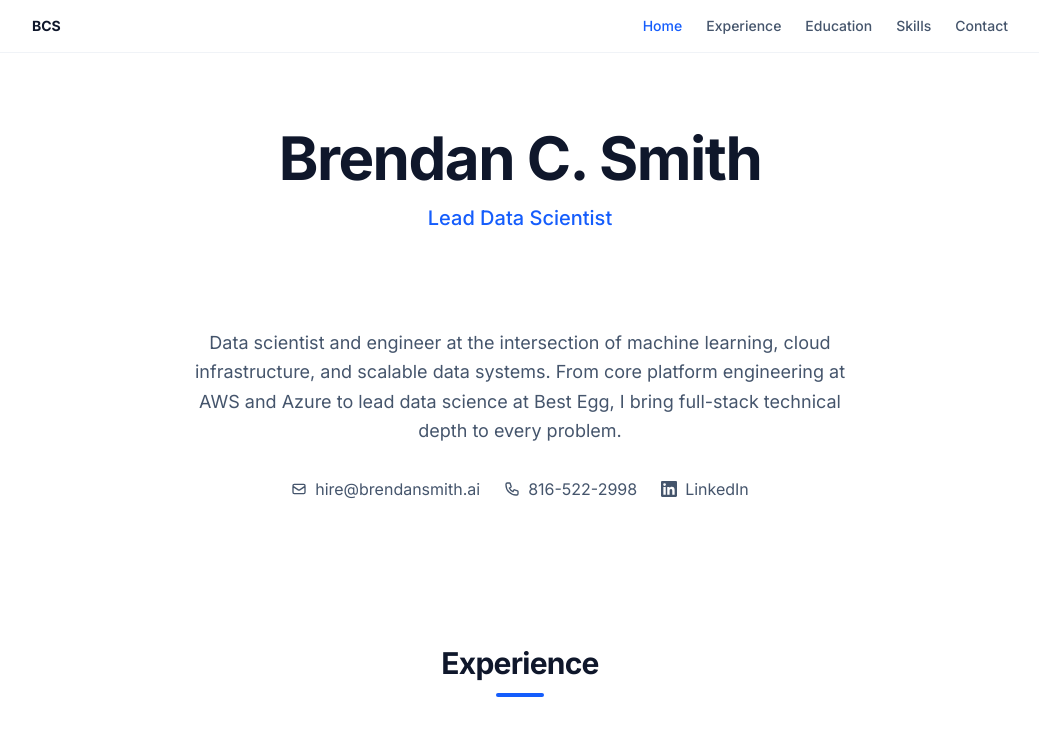
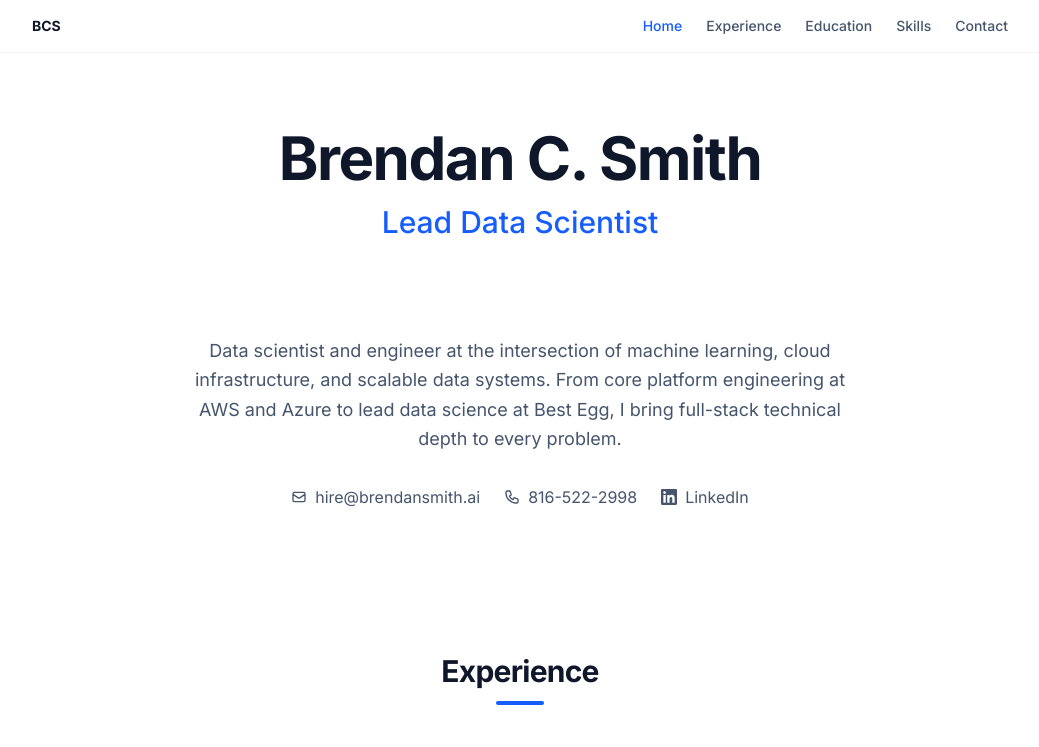
Before and after one commit to brendancsmith/portfolio, a Next.js app: page / in a window 1280 px wide. Shown: the top 747 px of the page, without its empty margins (120-1159 px from the left). Built offline with nearby package versions, Linux system fonts and the light colour scheme.

Commit message:
Increase title font size in hero section

```diff
--- a/components/sections/Hero.tsx
+++ b/components/sections/Hero.tsx
@@ -17,7 +17,7 @@ export default function Hero() {
       </FadeInOnScroll>
 
       <FadeInOnScroll delay={100}>
-        <p className="mt-4 text-xl text-blue-600 font-medium">{personal.title}</p>
+        <p className="mt-4 text-3xl text-blue-600 font-medium">{personal.title}</p>
       </FadeInOnScroll>
 
       <FadeInOnScroll delay={200}>
```
